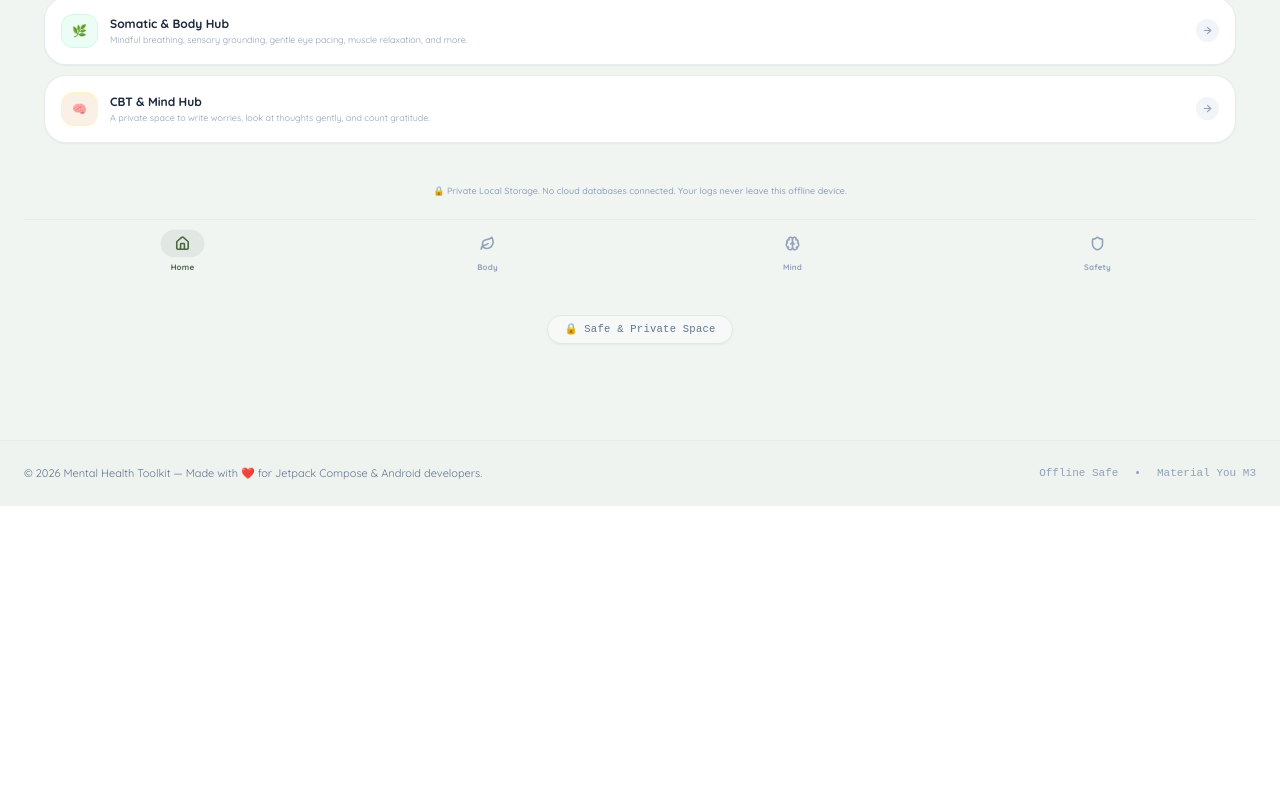
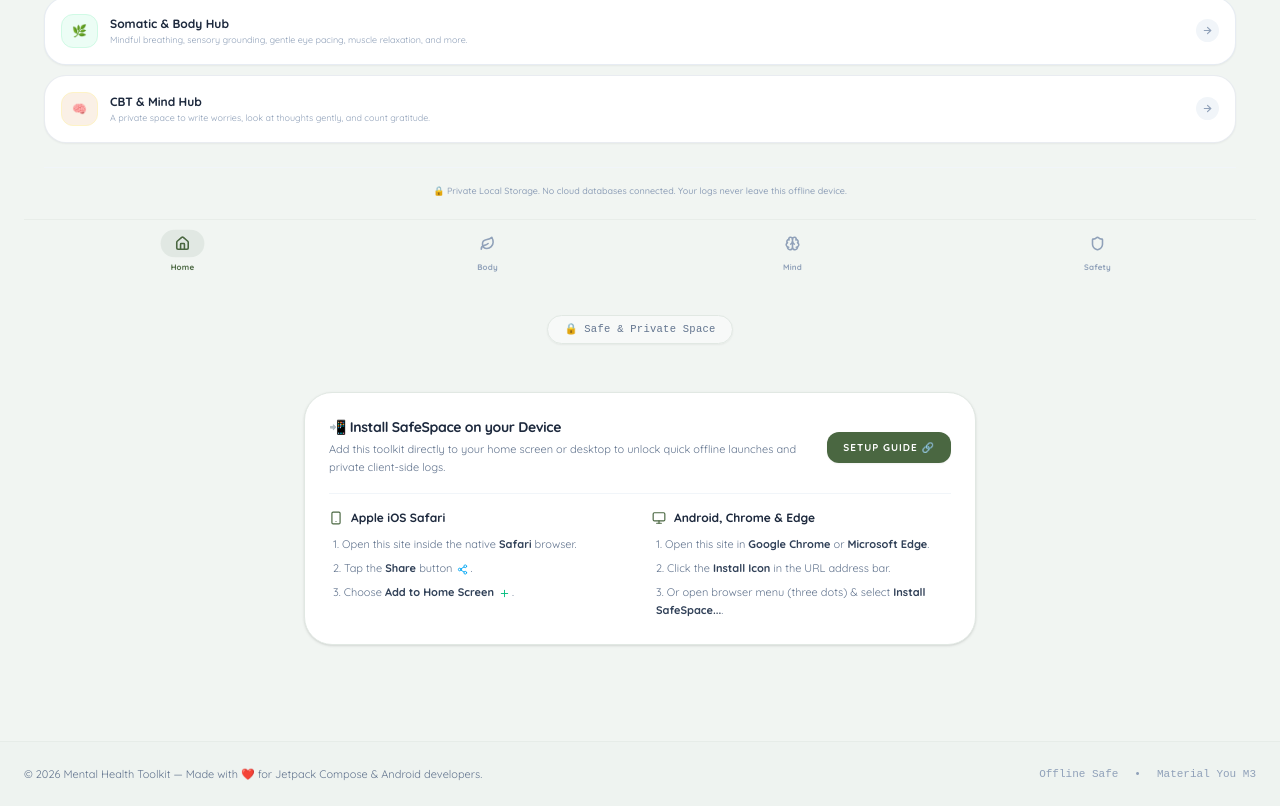
Before and after one commit to icynewyear/Mental-health-firstaidtk, a React (Vite) app: page / in a window 1280 px wide. Shown: the part 1412-2218 px from the top of the page. Before the commit the page ends 1918 px from the top, so only its background shows below. Built offline with nearby package versions, Linux system fonts and the light colour scheme.

Commit message:
feat(ui): add PWA installation instructions card
Implement a new PWA setup guide card in the main app and clinician portal to help users install the application for offline-first usage.

```diff
--- a/src/App.tsx
+++ b/src/App.tsx
@@ -3,7 +3,7 @@ import { AndroidMockup } from './components/AndroidMockup';
 import { CodeViewer } from './components/CodeViewer';
 import { androidProjectFiles } from './androidCode';
 import { ActiveScreen, MoodLogEntry } from './types';
-import { Leaf, Compass, BookOpen, Phone, Terminal, Heart, Settings, Milestone } from 'lucide-react';
+import { Leaf, Compass, BookOpen, Phone, Terminal, Heart, Settings, Milestone, Share2, Plus, Smartphone, Monitor } from 'lucide-react';
 import { ClinicianPortal } from './components/ClinicianPortal';
 import { PwaPrompt } from './components/PwaPrompt';
 
@@ -633,6 +633,59 @@ export default function App() {
             >
               🔒 Safe & Private Space
             </p>
+
+            {/* Elegant PWA Install Instructions Card */}
+            <div className={`w-full max-w-2xl mt-12 rounded-[28px] p-6 border transition-all duration-300 ${
+              isDarkMode
+                ? 'bg-[#151c17]/60 border-emerald-950/50 text-slate-100'
+                : 'bg-white border-[#E1E8E3] text-slate-800 shadow-sm'
+            }`}>
+              <div className="flex flex-col sm:flex-row sm:items-center justify-between gap-3 border-b border-slate-100 dark:border-slate-800 pb-4 mb-4">
+                <div className="text-left">
+                  <h4 className="text-sm font-black tracking-tight flex items-center gap-1.5">
+                    📲 Install SafeSpace on your Device
+                  </h4>
+                  <p className={`text-[11px] mt-1 leading-relaxed ${isDarkMode ? 'text-slate-400' : 'text-slate-500'}`}>
+                    Add this toolkit directly to your home screen or desktop to unlock quick offline launches and private client-side logs.
+                  </p>
+                </div>
+                <button
+                  type="button"
+                  onClick={() => window.dispatchEvent(new CustomEvent('safespace-pwa-install-request'))}
+                  className="px-4 py-2 rounded-xl bg-[#4A6741] hover:bg-[#3D5535] text-white font-extrabold text-[10px] tracking-widest uppercase transition cursor-pointer shrink-0 border-0 shadow-xs self-start sm:self-center"
+                >
+                  Setup Guide 🔗
+                </button>
+              </div>
+
+              <div className="grid grid-cols-1 md:grid-cols-2 gap-6 text-left">
+                {/* iOS Safari */}
+                <div className="space-y-2.5">
+                  <div className="flex items-center gap-2 font-extrabold text-xs">
+                    <Smartphone size={14} className={isDarkMode ? 'text-emerald-400' : 'text-[#4A6741]'} />
+                    <span>Apple iOS Safari</span>
+                  </div>
+                  <ol className={`text-[11px] space-y-1.5 list-decimal list-inside pl-1 leading-relaxed ${isDarkMode ? 'text-slate-400' : 'text-slate-500'}`}>
+                    <li>Open this site inside the native <strong className={isDarkMode ? 'text-slate-200' : 'text-slate-700'}>Safari</strong> browser.</li>
+                    <li>Tap the <strong className={isDarkMode ? 'text-slate-200' : 'text-slate-700'}>Share</strong> button <Share2 size={11} className="inline-block text-sky-500 mx-0.5" />.</li>
+                    <li>Choose <strong className={isDarkMode ? 'text-slate-200' : 'text-slate-700'}>Add to Home Screen</strong> <Plus size={11} className="inline-block text-emerald-500 mx-0.5" />.</li>
+                  </ol>
+                </div>
+
+                {/* Android & Desktop */}
+                <div className="space-y-2.5">
+                  <div className="flex items-center gap-2 font-extrabold text-xs">
+                    <Monitor size={14} className={isDarkMode ? 'text-emerald-400' : 'text-[#4A6741]'} />
+                    <span>Android, Chrome & Edge</span>
+                  </div>
+                  <ol className={`text-[11px] space-y-1.5 list-decimal list-inside pl-1 leading-relaxed ${isDarkMode ? 'text-slate-400' : 'text-slate-500'}`}>
+                    <li>Open this site in <strong className={isDarkMode ? 'text-slate-200' : 'text-slate-700'}>Google Chrome</strong> or <strong className={isDarkMode ? 'text-slate-200' : 'text-slate-700'}>Microsoft Edge</strong>.</li>
+                    <li>Click the <strong className={isDarkMode ? 'text-slate-200' : 'text-slate-700'}>Install Icon</strong> in the URL address bar.</li>
+                    <li>Or open browser menu (three dots) & select <strong className={isDarkMode ? 'text-slate-200' : 'text-slate-700'}>Install SafeSpace...</strong>.</li>
+                  </ol>
+                </div>
+              </div>
+            </div>
           </div>
         )}
 
--- a/src/components/ClinicianPortal.tsx
+++ b/src/components/ClinicianPortal.tsx
@@ -13,7 +13,11 @@ import {
   ShieldAlert,
   Clock,
   CornerDownRight,
-  Smile
+  Smile,
+  Share2,
+  Plus,
+  Smartphone,
+  Monitor
 } from 'lucide-react';
 import {
   ResponsiveContainer,
@@ -391,6 +395,70 @@ export const ClinicianPortal: React.FC<ClinicianPortalProps> = ({ dataString, on
           </div>
         </div>
 
+        {/* PWA Installation Instructions for Client/Clinician */}
+        <div className="bg-white border border-slate-200 rounded-2xl p-5 text-left space-y-4 print:hidden shadow-xs">
+          <div className="flex flex-col md:flex-row md:items-center justify-between gap-2 border-b border-slate-100 pb-3">
+            <div>
+              <h4 className="text-sm font-black text-slate-800 tracking-tight flex items-center gap-1.5">
+                📲 Progressive Web App (PWA) Offline Setup
+              </h4>
+              <p className="text-[11px] text-slate-500 mt-0.5 leading-relaxed">
+                Advise your client to install SafeSpace directly on their home screen for private, instant, and fully offline-enabled therapeutic journaling.
+              </p>
+            </div>
+            <span className="text-[9px] bg-emerald-50 text-emerald-700 border border-emerald-200 font-extrabold px-2 py-1 rounded-lg uppercase tracking-wider self-start md:self-center">
+              Offline-Safe Companion
+            </span>
+          </div>
+
+          <div className="grid grid-cols-1 md:grid-cols-2 gap-5 pt-1">
+            {/* iOS Safari Column */}
+            <div className="space-y-2.5">
+              <div className="flex items-center gap-2 font-extrabold text-slate-700 text-xs">
+                <Smartphone size={15} className="text-[#4A6741]" />
+                <span>iOS Apple Devices (Safari)</span>
+              </div>
+              <ol className="text-[11px] text-slate-500 space-y-1.5 list-decimal list-inside pl-1 leading-relaxed">
+                <li>
+                  Open SafeSpace inside the native <strong className="text-slate-700">Safari</strong> app.
+                </li>
+                <li>
+                  Tap the <strong className="text-slate-700">Share</strong> icon <Share2 size={12} className="inline-block text-sky-500 mx-0.5" /> in Safari's toolbar.
+                </li>
+                <li>
+                  Scroll down the menu and choose <strong className="text-slate-700">Add to Home Screen</strong> <Plus size={12} className="inline-block text-emerald-600 mx-0.5" />.
+                </li>
+              </ol>
+            </div>
+
+            {/* Android / Desktop Column */}
+            <div className="space-y-2.5">
+              <div className="flex items-center gap-2 font-extrabold text-slate-700 text-xs">
+                <Monitor size={15} className="text-[#4A6741]" />
+                <span>Android & Desktop (Chrome / Edge)</span>
+              </div>
+              <ol className="text-[11px] text-slate-500 space-y-1.5 list-decimal list-inside pl-1 leading-relaxed">
+                <li>
+                  Open the app in <strong className="text-slate-700">Google Chrome</strong> or <strong className="text-slate-700">Microsoft Edge</strong>.
+                </li>
+                <li>
+                  Tap the <strong className="text-slate-700">Install App</strong> icon (looks like a monitor with an arrow) in the top-right address bar.
+                </li>
+                <li>
+                  Or click the settings menu (three dots) and select <strong className="text-slate-700">Install SafeSpace...</strong>.
+                </li>
+              </ol>
+            </div>
+          </div>
+
+          <div className="bg-[#F1F5F2] border border-[#E1E8E3] rounded-xl p-3 text-[10.5px] text-[#4A6741] flex items-start gap-2.5 leading-relaxed">
+            <span className="font-extrabold shrink-0 bg-[#E1E8E3] px-1.5 py-0.5 rounded text-[9px] uppercase tracking-wider mt-0.5">Privacy Notice</span>
+            <p>
+              SafeSpace is an offline-first privacy application. When installed as a PWA, all active journaling records, worries, gratitude lists, and nervous system logs remain local in sandboxed device storage. No remote servers ever cache or log personal data.
+            </p>
+          </div>
+        </div>
+
         {/* Bottom medical/therapy disclaimer */}
         <div className="bg-slate-100 rounded-2xl p-4 text-[10px] text-slate-500 text-center leading-normal border border-slate-200/50">
           <strong>Important Clinical Disclaimer:</strong> This clinical progress report is a patient-submitted digital log designed for supportive therapeutic monitoring. It is not an objective medical diagnostic test or clinical telemetry. If this client expresses suicidal thoughts, severe depression, or acute distress, standard emergency procedures and direct clinical intervention must be deployed immediately.
```
